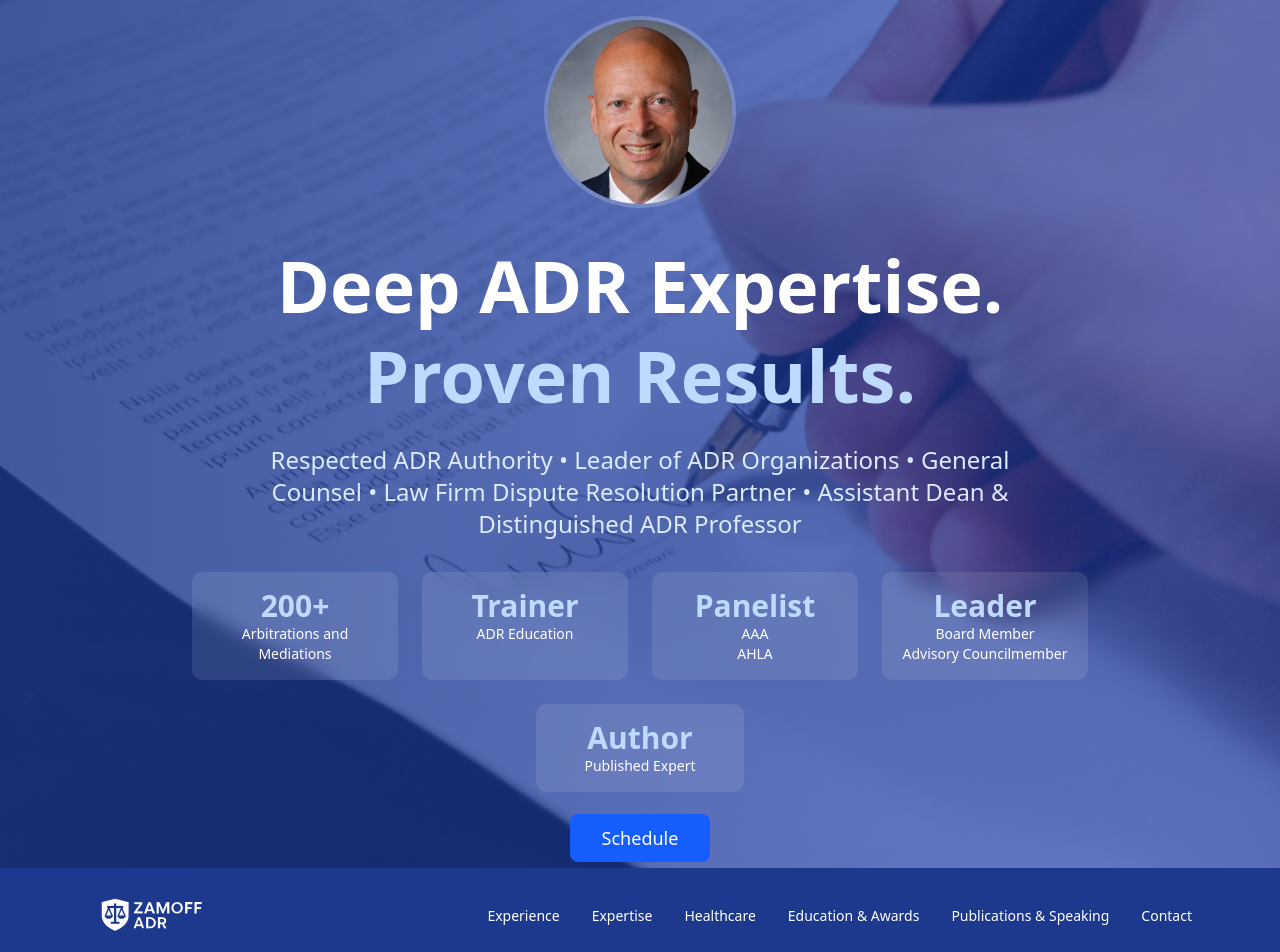
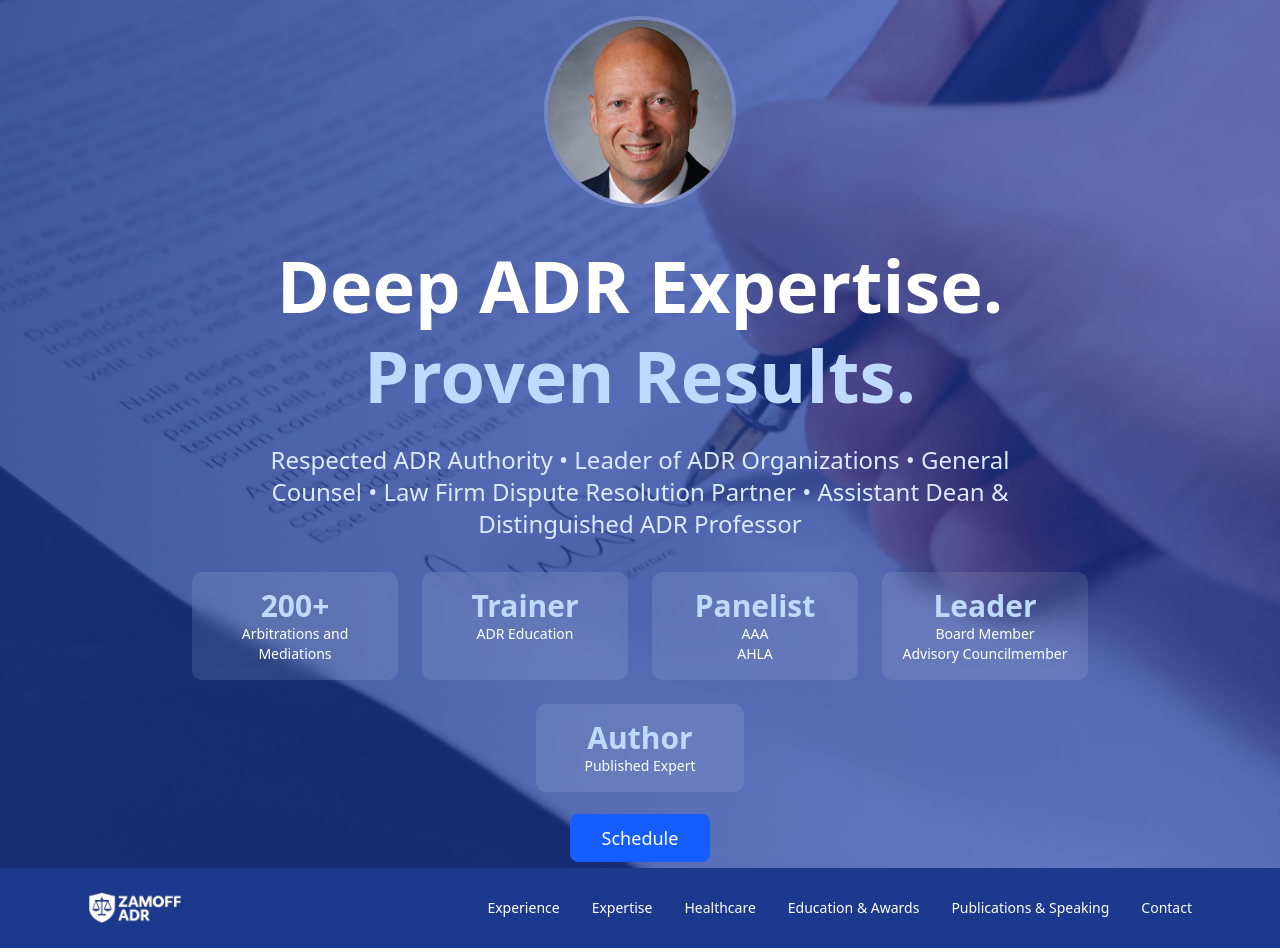
Before and after one commit to noahcalvo/zamoff-adr, a Next.js app: page / in a window 1280 px wide. Shown: the top 952 px of the page. Built offline with nearby package versions, Linux system fonts and the light colour scheme.

Commit message:
cleaner logo

```diff
--- a/components/ui/footer.tsx
+++ b/components/ui/footer.tsx
@@ -6,7 +6,7 @@ return(
   <footer className="bg-black text-gray-400 py-8">
         <div className="max-w-6xl mx-auto px-6 flex justify-center space-x-3 items-center">
         <img
-              src="/logo_2.png"
+              src="/logo_3.png"
               alt="Zamoff ADR"
               className="object-cover w-24"
             />
--- a/components/ui/navbar.tsx
+++ b/components/ui/navbar.tsx
@@ -11,7 +11,7 @@ export default function Navvy() {
     <nav className="bg-blue-900 text-white py-4 sticky top-0 z-30">
       <div className="max-w-6xl mx-auto px-6 flex items-center justify-between">
       <Link href="/#experience" className="hover:text-blue-200 transition-colors">
-        <img src="/logo_2.png" alt="Zamoff ADR" className="w-32 h-16 object-cover object-center" />
+        <img src="/logo_3.png" alt="Zamoff ADR" className="h-8 object-cover object-center my-2" />
       </Link>
         {/* Hamburger toggle button */}
         <button
```
Also changed, not shown: public/logo_3.png (added).
